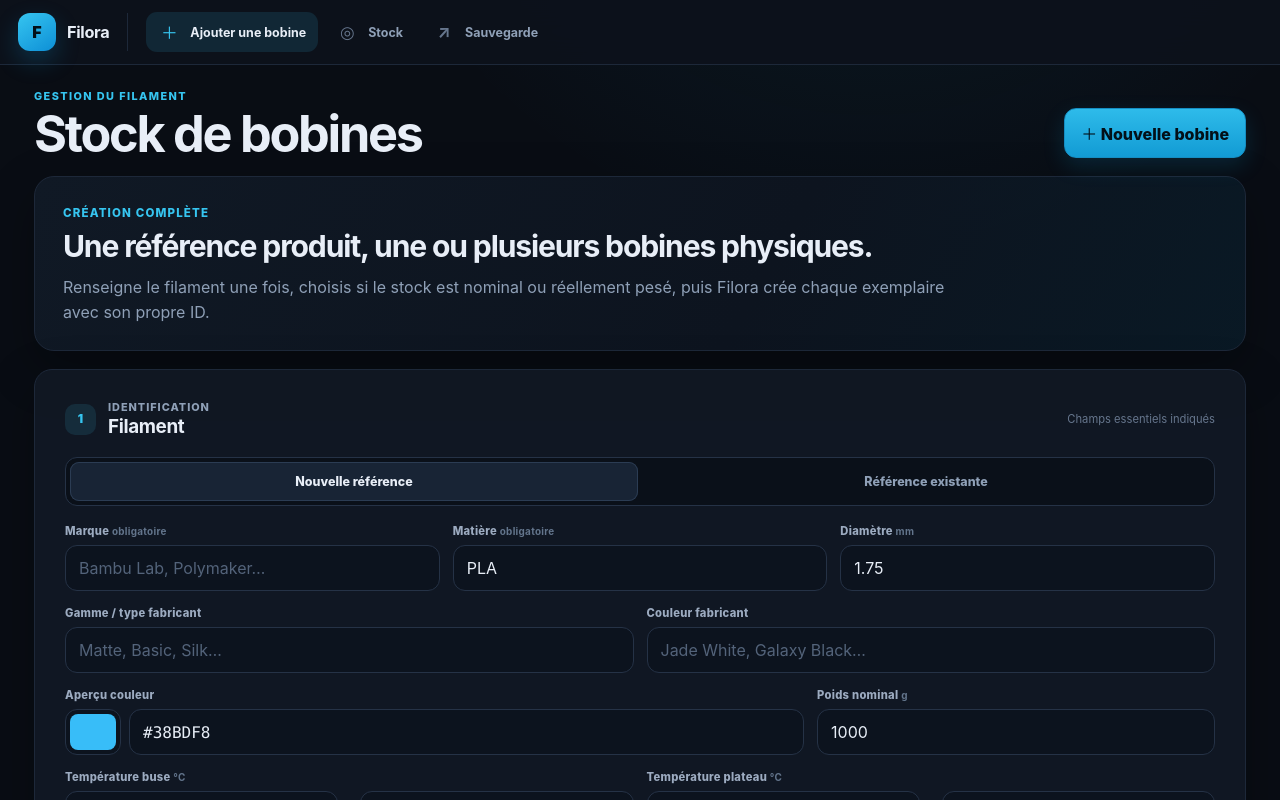
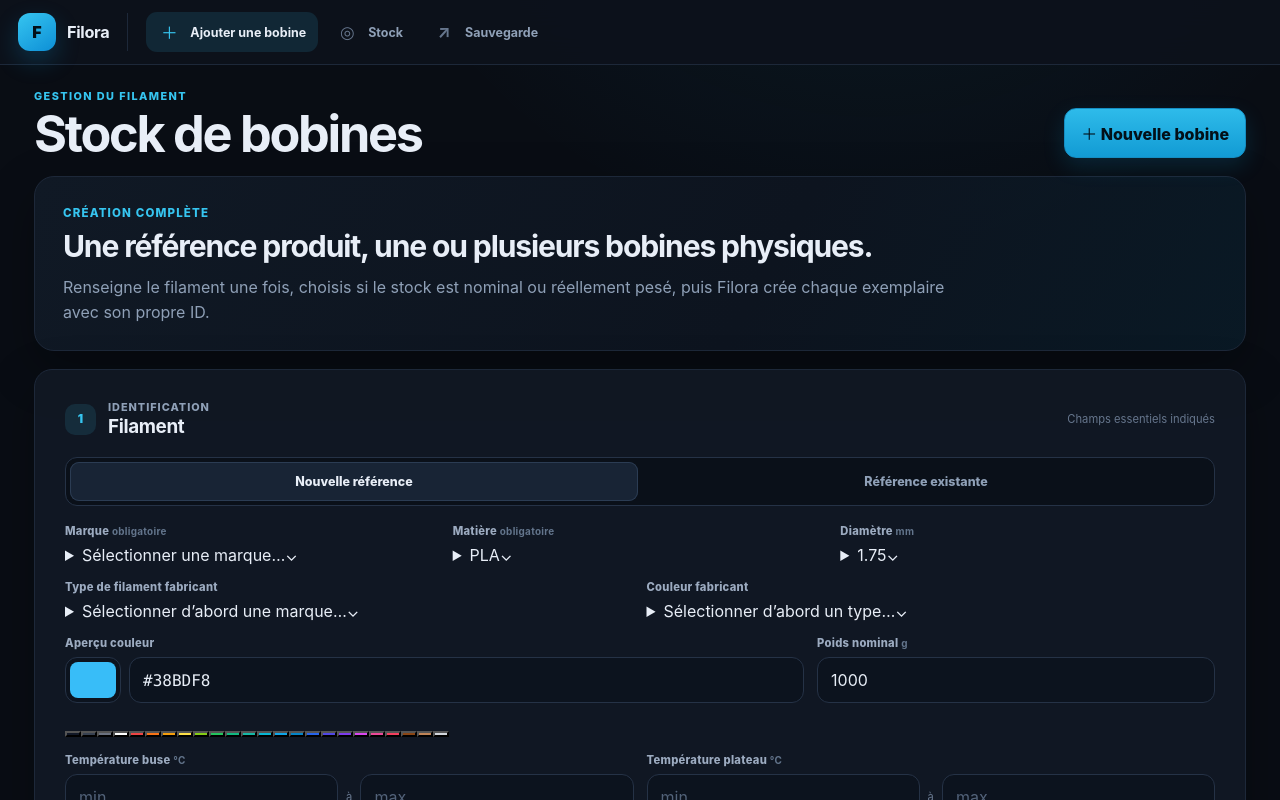
Before and after one commit to LegioFr/Filora-Legacy, a React (Vite) app: page / in a window 1280 px wide. Shown: the top 800 px of the page. Built offline with nearby package versions, Linux system fonts and the light colour scheme.

Commit message:
Batch 6: guider la reference filament par catalogue

```diff
--- a/src/app/referenceForm.tsx
+++ b/src/app/referenceForm.tsx
@@ -5,6 +5,20 @@
   type PrintSettings,
   type TemperatureRangeC,
 } from '../domains/spools/model';
+import { CatalogSelect } from './CatalogSelect';
+import {
+  COLOR_PRESETS,
+  MATERIAL_PRINT_DEFAULTS,
+  getBrandOptions,
+  getDiameterOptions,
+  getManufacturerColorHex,
+  getManufacturerColors,
+  getManufacturerTypes,
+  getMaterialOptions,
+  getTemperatureDefaults,
+  inferMaterial,
+  type CatalogReferenceLike,
+} from './filamentCatalog';
 
 export interface ReferenceDraft {
   brand: string;
@@ -37,7 +51,7 @@
     diameterMm: '1.75',
     manufacturerType: '',
     manufacturerColor: '',
-    colorHex: '#38bdf8',
+    colorHex: '#38BDF8',
     nominalWeightGrams: '1000',
     nozzleMin: '',
     nozzleMax: '',
@@ -67,7 +81,7 @@
     diameterMm: String(reference.diameterMm),
     manufacturerType: reference.manufacturerType ?? '',
     manufacturerColor: reference.manufacturerColor ?? '',
-    colorHex: reference.colorHex ?? '#38bdf8',
+    colorHex: reference.colorHex ?? '#38BDF8',
     nominalWeightGrams: String(reference.nominalWeightGrams),
     nozzleMin: reference.nozzleTemperatureC ? String(reference.nozzleTemperatureC.min) : '',
     nozzleMax: reference.nozzleTemperatureC ? String(reference.nozzleTemperatureC.max) : '',
@@ -162,48 +176,144 @@
   draft: ReferenceDraft;
   onChange: (next: ReferenceDraft) => void;
   idPrefix: string;
+  existingReferences?: readonly CatalogReferenceLike[];
 }
 
-export function ReferenceFields({ draft, onChange, idPrefix }: ReferenceFieldsProps) {
+function applyMaterialDefaults(draft: ReferenceDraft, material: string): ReferenceDraft {
+  const temps = getTemperatureDefaults(draft.brand, draft.manufacturerType, material);
+  const print = MATERIAL_PRINT_DEFAULTS[material] ?? {};
+  return {
+    ...draft,
+    material,
+    nozzleMin: temps ? String(temps.nozzle[0]) : draft.nozzleMin,
+    nozzleMax: temps ? String(temps.nozzle[1]) : draft.nozzleMax,
+    bedMin: temps ? String(temps.bed[0]) : draft.bedMin,
+    bedMax: temps ? String(temps.bed[1]) : draft.bedMax,
+    printSpeedMmPerSecond: draft.printSpeedMmPerSecond || print.printSpeedMmPerSecond || '',
+    flowPercent: draft.flowPercent || print.flowPercent || '',
+    flowRatio: draft.flowRatio || print.flowRatio || '',
+    fanPercent: draft.fanPercent || print.fanPercent || '',
+    retractionMm: draft.retractionMm || print.retractionMm || '',
+    retractionSpeedMmPerSecond: draft.retractionSpeedMmPerSecond || print.retractionSpeedMmPerSecond || '',
+  };
+}
+
+export function ReferenceFields({
+  draft,
+  onChange,
+  idPrefix,
+  existingReferences = [],
+}: ReferenceFieldsProps) {
   const set = (key: keyof ReferenceDraft) => (
     event: ChangeEvent<HTMLInputElement | HTMLSelectElement>,
   ) => onChange({ ...draft, [key]: event.target.value });
-  const colorValue = /^#[0-9a-f]{6}$/i.test(draft.colorHex) ? draft.colorHex : '#38bdf8';
+
+  const brandOptions = getBrandOptions(existingReferences);
+  const materialOptions = getMaterialOptions(existingReferences);
+  const diameterOptions = getDiameterOptions(existingReferences);
+  const typeOptions = draft.brand ? getManufacturerTypes(draft.brand, existingReferences) : [];
+  const colorOptions = draft.brand && draft.manufacturerType
+    ? getManufacturerColors(draft.brand, draft.manufacturerType, existingReferences)
+    : [];
+  const colorValue = /^#[0-9a-f]{6}$/i.test(draft.colorHex) ? draft.colorHex : '#38BDF8';
+
+  function chooseBrand(brand: string) {
+    onChange({ ...draft, brand, manufacturerType: '', manufacturerColor: '' });
+  }
+
+  function chooseMaterial(material: string) {
+    onChange(applyMaterialDefaults(draft, material));
+  }
+
+  function chooseType(manufacturerType: string) {
+    const material = inferMaterial(draft.brand, manufacturerType) ?? draft.material;
+    const next = applyMaterialDefaults({ ...draft, manufacturerType, manufacturerColor: '' }, material);
+    const temps = getTemperatureDefaults(draft.brand, manufacturerType, material);
+    onChange({
+      ...next,
+      nozzleMin: temps ? String(temps.nozzle[0]) : next.nozzleMin,
+      nozzleMax: temps ? String(temps.nozzle[1]) : next.nozzleMax,
+      bedMin: temps ? String(temps.bed[0]) : next.bedMin,
+      bedMax: temps ? String(temps.bed[1]) : next.bedMax,
+    });
+  }
+
+  function chooseColor(manufacturerColor: string) {
+    const catalogHex = getManufacturerColorHex(
+      draft.brand,
+      draft.manufacturerType,
+      manufacturerColor,
+      existingReferences,
+    );
+    onChange({
+      ...draft,
+      manufacturerColor,
+      colorHex: catalogHex ?? draft.colorHex,
+    });
+  }
 
   return (
     <div className="reference-fields">
       <div className="field-grid field-grid-3">
         <label className="field">
           <span>Marque <b>obligatoire</b></span>
-          <input list={`${idPrefix}-brands`} value={draft.brand} onChange={set('brand')} placeholder="Bambu Lab, Polymaker…" />
-          <datalist id={`${idPrefix}-brands`}>
-            <option value="Bambu Lab" /><option value="Polymaker" /><option value="Rosa3D" />
-            <option value="eSUN" /><option value="SUNLU" /><option value="Prusament" />
-            <option value="Overture" /><option value="ERYONE" /><option value="Creality" />
-          </datalist>
+          <CatalogSelect
+            value={draft.brand}
+            options={brandOptions}
+            placeholder="Sélectionner une marque…"
+            onChange={chooseBrand}
+            customPlaceholder="Ajouter une marque…"
+            ariaLabel="Marque"
+          />
         </label>
         <label className="field">
           <span>Matière <b>obligatoire</b></span>
-          <input list={`${idPrefix}-materials`} value={draft.material} onChange={set('material')} placeholder="PLA" />
-          <datalist id={`${idPrefix}-materials`}>
-            <option value="PLA" /><option value="PLA+" /><option value="PETG" /><option value="ABS" />
-            <option value="ASA" /><option value="TPU" /><option value="PA / Nylon" /><option value="PC" />
-          </datalist>
+          <CatalogSelect
+            value={draft.material}
+            options={materialOptions}
+            placeholder="Sélectionner une matière…"
+            onChange={chooseMaterial}
+            customPlaceholder="Ajouter une matière…"
+            ariaLabel="Matière"
+          />
         </label>
         <label className="field">
           <span>Diamètre <b>mm</b></span>
-          <input value={draft.diameterMm} onChange={set('diameterMm')} inputMode="decimal" placeholder="1,75" />
+          <CatalogSelect
+            value={draft.diameterMm}
+            options={diameterOptions}
+            placeholder="Sélectionner…"
+            onChange={(diameterMm) => onChange({ ...draft, diameterMm })}
+            customPlaceholder="Autre diamètre…"
+            ariaLabel="Diamètre"
+          />
         </label>
       </div>
 
       <div className="field-grid">
         <label className="field">
-          <span>Gamme / type fabricant</span>
-          <input value={draft.manufacturerType} onChange={set('manufacturerType')} placeholder="Matte, Basic, Silk…" />
+          <span>Type de filament fabricant</span>
+          <CatalogSelect
+            value={draft.manufacturerType}
+            options={typeOptions}
+            placeholder={draft.brand ? 'Sélectionner un type…' : 'Sélectionner d’abord une marque…'}
+            onChange={chooseType}
+            customPlaceholder="Ajouter un type / une gamme…"
+            disabled={!draft.brand}
+            ariaLabel="Type de filament fabricant"
+          />
         </label>
         <label className="field">
           <span>Couleur fabricant</span>
-          <input value={draft.manufacturerColor} onChange={set('manufacturerColor')} placeholder="Jade White, Galaxy Black…" />
+          <CatalogSelect
+            value={draft.manufacturerColor}
+            options={colorOptions}
+            placeholder={draft.brand && draft.manufacturerType ? 'Sélectionner une couleur…' : 'Sélectionner d’abord un type…'}
+            onChange={chooseColor}
+            customPlaceholder="Ajouter une couleur…"
+            disabled={!draft.brand || !draft.manufacturerType}
+            ariaLabel="Couleur fabricant"
+          />
         </label>
       </div>
 
@@ -219,6 +329,20 @@
           <span>Poids nominal <b>g</b></span>
           <input value={draft.nominalWeightGrams} onChange={set('nominalWeightGrams')} inputMode="decimal" placeholder="1000" />
         </label>
+      </div>
+
+      <div className="color-preset-grid" aria-label="Palette de couleurs rapides">
+        {COLOR_PRESETS.map((hex) => (
+          <button
+            key={hex}
+            className={hex.toUpperCase() === draft.colorHex.toUpperCase() ? 'selected' : ''}
+            type="button"
+            aria-label={`Utiliser la couleur ${hex}`}
+            title={hex}
+            style={{ background: hex }}
+            onClick={() => onChange({ ...draft, colorHex: hex })}
+          />
+        ))}
       </div>
 
       <div className="field-grid">
```
